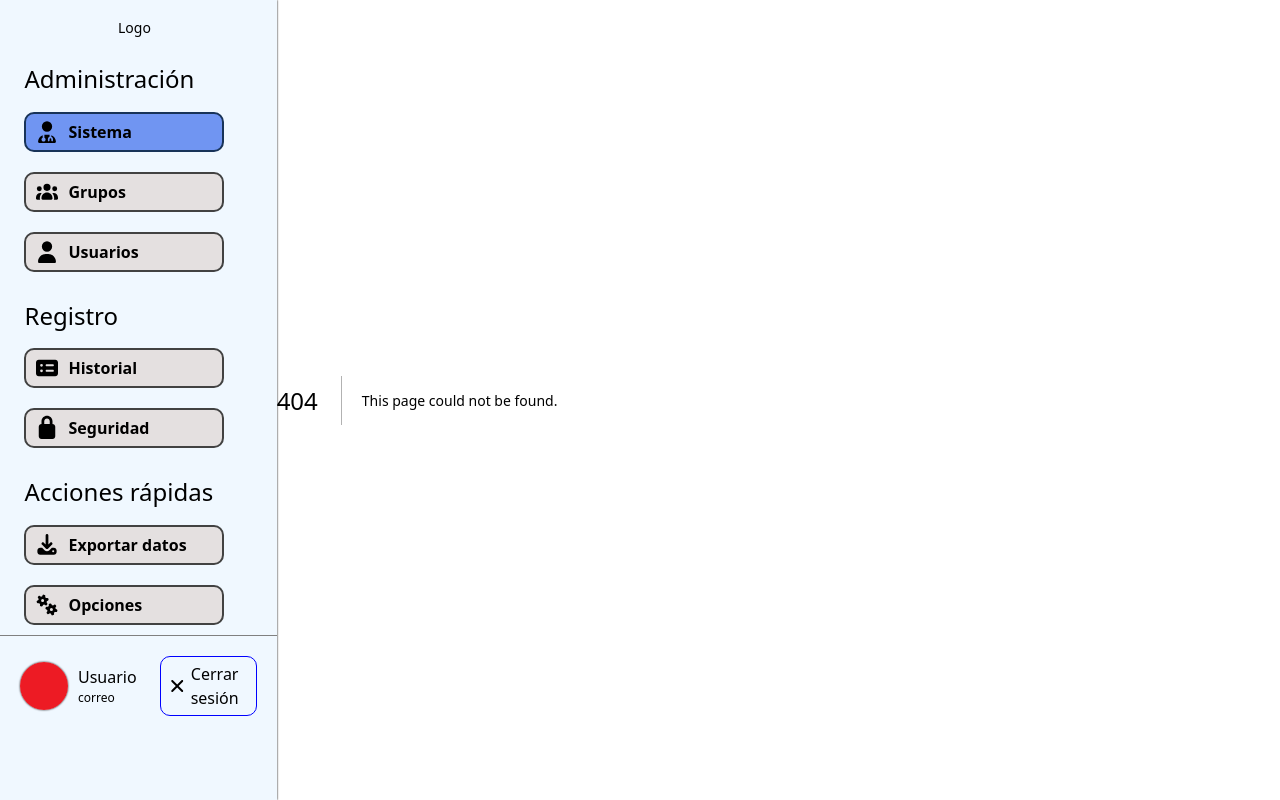
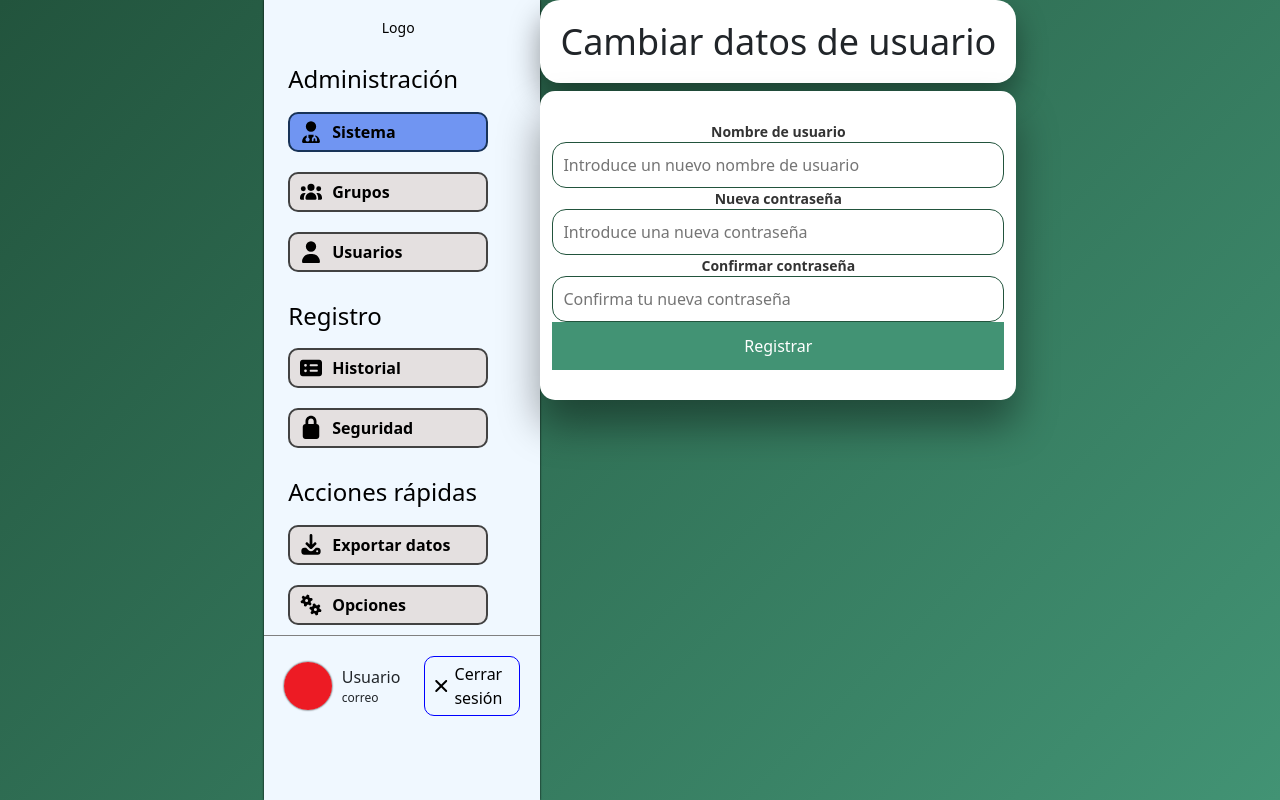
Before and after one commit to JuanP-Lopez/aeromm-web-frontend, a Next.js app: page /ChangePage in a window 1280 px wide. Before the commit this address had no page. Built offline with nearby package versions, Linux system fonts and the light colour scheme.

Commit message:
Cambios menores

```diff
--- a/components/Navbar.jsx
+++ b/components/Navbar.jsx
@@ -30,14 +30,13 @@ function Navbar() {
     const isActive = pathName === href;
 
     return (
-      <Link href={href} className={styles.link}>
-      <button
+      <Link
+        href={href}
         onClick={() => setActive(label)}
         className={`${styles.button} ${active === label ? styles.active : ""}`}
       >
         <FontAwesomeIcon icon={icon} className={styles.icon} />
         <span>{label}</span>
-      </button>
       </Link>
     );
   };
@@ -52,13 +51,13 @@ function Navbar() {
         <h3 className={styles.title}>Administración</h3>
         <Button label="Sistema" icon={faUserMd} href={"/"}/>
         <Button label="Grupos" icon={faUsers} href={"/GroupsPage"}/>
-        <Button label="Usuarios" icon={faUser} href={"/"}/>
+        <Button label="Usuarios" icon={faUser} href={"/LoginPage"}/>
       </div>
 
       <div className={styles.section}>
         <h3 className={styles.title}>Registro</h3>
-        <Button label="Historial" icon={faListAlt} href={"/"}/>
-        <Button label="Seguridad" icon={faLock} href={"/"}/>
+        <Button label="Historial" icon={faListAlt} href={"/RegisterPage"}/>
+        <Button label="Seguridad" icon={faLock} href={"/ChangePage"}/>
       </div>
 
       <div className={styles.section}>
--- a/components/Navbar.module.css
+++ b/components/Navbar.module.css
@@ -87,6 +87,7 @@
 }
 
 .button {
+  text-decoration: none;
   margin: 10px;
   display: flex;
   align-items: center;
@@ -106,8 +107,8 @@
 
 .active {
   background-color: #7095f2;
+  border-color: #183358;
   color: white;
-  border-color: #183358;
 }
 
 .icon {
@@ -122,7 +123,3 @@
   font-weight: 600;
   color: black;
 }
-
-.link {
-  text-decoration: none;
-}
--- /dev/null
+++ b/src/app/ChangePage/change.css
@@ -0,0 +1,109 @@
+body {
+    margin: 0;
+    font-family: 'Segoe UI', Arial, sans-serif;
+    background: linear-gradient(135deg, #22543d, #429374);
+    display: flex;
+    justify-content: center;
+    align-items: center;
+    min-height: 100vh;
+}
+.header {
+    width: auto;
+    background: #ffffff;
+    padding: 20px;
+    border-radius: 20px;
+    box-shadow: 0 15px 30px rgba(0, 0, 0, 0.4);
+    font-size: 36px;
+}
+.container {
+    display: flex;
+    flex-direction: column;
+    justify-content: center;
+    align-items: center;
+    width: 450px;
+    background: #ffffff;
+    padding: 30px;
+    border-radius: 15px;
+    box-shadow: 0 25px 40px rgba(0, 0, 0, 0.4);
+}
+h2 {
+    text-align: center;
+    margin-bottom: 25px;
+    color: #22543d;
+}
+label {
+    font-weight: 600;
+    font-size: 14px;
+    color: #333;
+}
+input,
+select,
+textarea {
+    width: 100%;
+    padding: 10px;
+    margin-top: 5px;
+    margin-bottom: 15px;
+    border-radius: 14px;
+    border: 1px solid #22543d;
+    font-size: 14px;
+    transition: 0.3s;
+}
+input:focus,
+select:focus,
+textarea:focus {
+    font-weight: 600;
+    color: #FFF;
+    border-color: #429374;
+    background: #22543d;
+    outline: none;
+    box-shadow: 0 0 10px rgba(36, 59, 85, 0.4);
+}
+.file-container {
+    display: flex;
+    flex-direction: row;
+}
+input[type="file"] {
+    opacity: 0;
+}
+.input-image {
+    text-align: center;
+    padding: 10px;
+    width: 100%;
+    height: 20px;
+    font-weight: 600;
+    color: #FFF;
+    border-color: #429374;
+    border-radius: 10px;
+    background: #429374;
+    outline: none;
+    box-shadow: 0 0 10px rgba(36, 59, 85, 0.4);
+}
+textarea {
+    resize: none;
+    height: 100px;
+}
+button {
+    width: 100%;
+    padding: 12px;
+    background: #429374;
+    border: none;
+    color: white;
+    border-radius: 8px;
+    font-size: 15px;
+    cursor: pointer;
+    transition: 0.3s;
+}
+button:hover {
+    background: #19432f;
+    transform: translateY(-2px);
+}
+.preview-container {
+    text-align: center;
+    margin-bottom: 15px;
+}
+#preview {
+    display: none;
+    width: 150px;
+    border-radius: 10px;
+    margin-top: 10px;
+}
--- /dev/null
+++ b/src/app/ChangePage/page.jsx
@@ -0,0 +1,34 @@
+import React from "react";
+
+import "./change.css"
+
+function ChangeUser() {
+  return (
+    <div>
+      <h2 class="header">Cambiar datos de usuario</h2>
+      <form class="container">
+        <label>Nombre de usuario</label>
+        <input
+          type="text"
+          required
+          placeholder="Introduce un nuevo nombre de usuario"
+        ></input>
+        <label>Nueva contraseña</label>
+        <input
+          type="password"
+          required
+          placeholder="Introduce una nueva contraseña"
+        ></input>
+        <label>Confirmar contraseña</label>
+        <input
+          type="password"
+          required
+          placeholder="Confirma tu nueva contraseña"
+        ></input>
+        <button type="submit">Registrar</button>
+      </form>
+    </div>
+  );
+}
+
+export default ChangeUser;
--- /dev/null
+++ b/src/app/LoginPage/login.css
@@ -0,0 +1,109 @@
+body {
+  margin: 0;
+  font-family: 'Segoe UI', Arial, sans-serif;
+  background: linear-gradient(135deg, #5d1818, #933232);
+  display: flex;
+  justify-content: center;
+  align-items: center;
+  min-height: 100vh;
+}
+.header {
+  width: auto;
+  background: #ffffff;
+  padding: 20px;
+  border-radius: 20px;
+  box-shadow: 0 15px 30px rgba(0, 0, 0, 0.4);
+  font-size: 36px;
+}
+.container {
+  display: flex;
+  flex-direction: column;
+  justify-content: center;
+  align-items: center;
+  width: 450px;
+  background: #ffffff;
+  padding: 30px;
+  border-radius: 15px;
+  box-shadow: 0 25px 40px rgba(0, 0, 0, 0.4);
+}
+h2 {
+  text-align: center;
+  margin-bottom: 25px;
+  color: #5d1818;
+}
+label {
+  font-weight: 600;
+  font-size: 14px;
+  color: #333;
+}
+input,
+select,
+textarea {
+  width: 100%;
+  padding: 10px;
+  margin-top: 5px;
+  margin-bottom: 15px;
+  border-radius: 14px;
+  border: 1px solid #933232;
+  font-size: 14px;
+  transition: 0.3s;
+}
+input:focus,
+select:focus,
+textarea:focus {
+  font-weight: 600;
+  color: #FFF;
+  border-color: #933232;
+  background: #6c2727;
+  outline: none;
+  box-shadow: 0 0 10px rgba(36, 59, 85, 0.4);
+}
+.file-container {
+  display: flex;
+  flex-direction: row;
+}
+input[type="file"] {
+  opacity: 0;
+}
+.input-image {
+  text-align: center;
+  padding: 10px;
+  width: 100%;
+  height: 20px;
+  font-weight: 600;
+  color: #FFF;
+  border-color: #933232;
+  border-radius: 10px;
+  background: #5d1818;
+  outline: none;
+  box-shadow: 0 0 10px rgba(36, 59, 85, 0.4);
+}
+textarea {
+  resize: none;
+  height: 100px;
+}
+button {
+  width: 100%;
+  padding: 12px;
+  background: #5d1818;
+  border: none;
+  color: white;
+  border-radius: 8px;
+  font-size: 15px;
+  cursor: pointer;
+  transition: 0.3s;
+}
+button:hover {
+  background: #872020;
+  transform: translateY(-2px);
+}
+.preview-container {
+  text-align: center;
+  margin-bottom: 15px;
+}
+#preview {
+  display: none;
+  width: 150px;
+  border-radius: 10px;
+  margin-top: 10px;
+}
--- /dev/null
+++ b/src/app/RegisterPage/register.css
@@ -0,0 +1,109 @@
+body {
+    margin: 0;
+    font-family: 'Segoe UI', Arial, sans-serif;
+    background: linear-gradient(135deg, #223354, #243b55);
+    display: flex;
+    justify-content: center;
+    align-items: center;
+    min-height: 100vh;
+}
+.header {
+    width: auto;
+    background: #ffffff;
+    padding: 20px;
+    border-radius: 20px;
+    box-shadow: 0 15px 30px rgba(0, 0, 0, 0.4);
+    font-size: 36px;
+}
+.container {
+    display: flex;
+    flex-direction: column;
+    justify-content: center;
+    align-items: center;
+    width: 450px;
+    background: #ffffff;
+    padding: 30px;
+    border-radius: 15px;
+    box-shadow: 0 25px 40px rgba(0, 0, 0, 0.4);
+}
+h2 {
+    text-align: center;
+    margin-bottom: 25px;
+    color: #243b55;
+}
+label {
+    font-weight: 600;
+    font-size: 14px;
+    color: #333;
+}
+input,
+select,
+textarea {
+    width: 100%;
+    padding: 10px;
+    margin-top: 5px;
+    margin-bottom: 15px;
+    border-radius: 14px;
+    border: 1px solid #243b55;
+    font-size: 14px;
+    transition: 0.3s;
+}
+input:focus,
+select:focus,
+textarea:focus {
+    font-weight: 600;
+    color: #FFF;
+    border-color: #243b55;
+    background: #09294e;
+    outline: none;
+    box-shadow: 0 0 10px rgba(36, 59, 85, 0.4);
+}
+.file-container {
+    display: flex;
+    flex-direction: row;
+}
+input[type="file"] {
+    opacity: 0;
+}
+.input-image {
+    text-align: center;
+    padding: 10px;
+    width: 100%;
+    height: 20px;
+    font-weight: 600;
+    color: #FFF;
+    border-color: #243b55;
+    border-radius: 10px;
+    background: #09294e;
+    outline: none;
+    box-shadow: 0 0 10px rgba(36, 59, 85, 0.4);
+}
+textarea {
+    resize: none;
+    height: 100px;
+}
+button {
+    width: 100%;
+    padding: 12px;
+    background: #243b55;
+    border: none;
+    color: white;
+    border-radius: 8px;
+    font-size: 15px;
+    cursor: pointer;
+    transition: 0.3s;
+}
+button:hover {
+    background: #141e30;
+    transform: translateY(-2px);
+}
+.preview-container {
+    text-align: center;
+    margin-bottom: 15px;
+}
+#preview {
+    display: none;
+    width: 150px;
+    border-radius: 10px;
+    margin-top: 10px;
+}
```
Also changed, not shown: src/app/LoginPage/page.jsx (added, +24 -0 lines), src/app/RegisterPage/page.jsx (added, +32 -0 lines).
